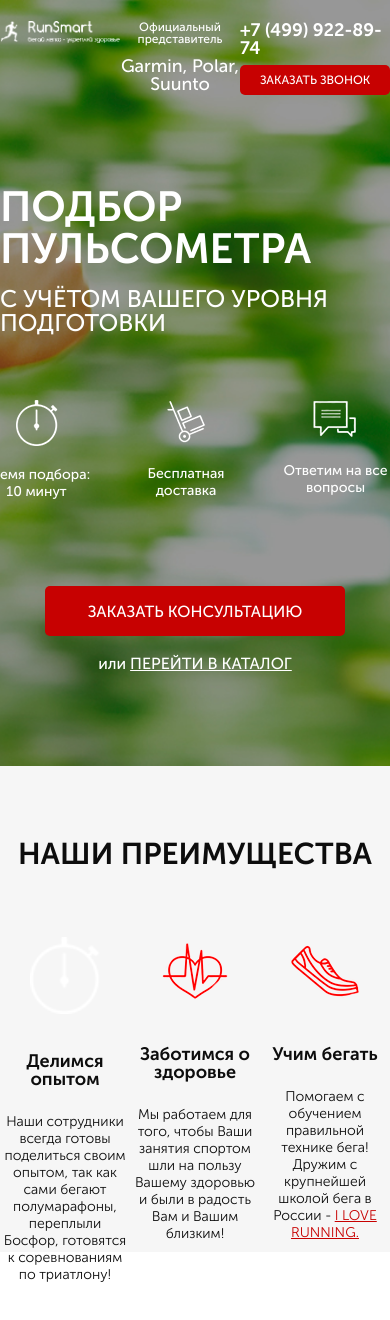
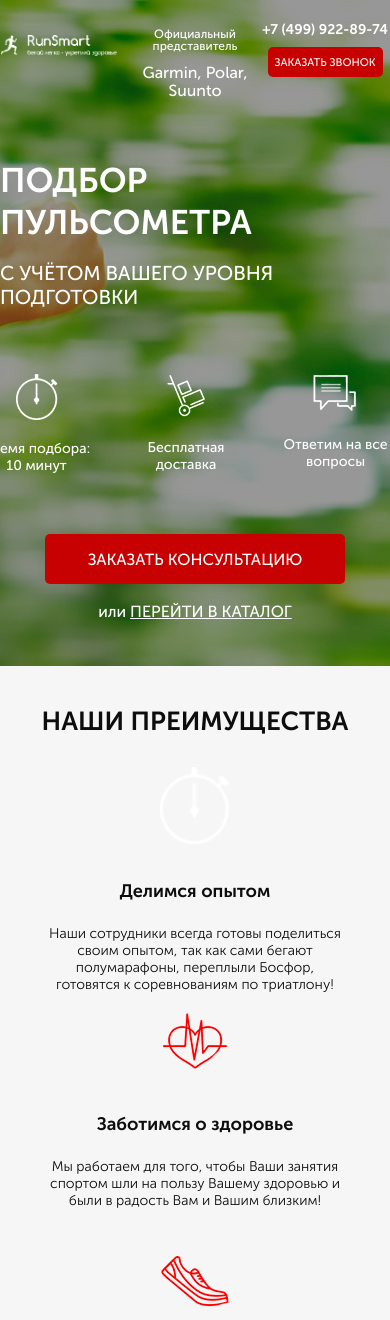
Before and after one commit to VladislavSklv/RunSmart, a website: page dist/src/index.html in a window 390 px wide. Shown: the top 1320 px of the page. Before the commit the page ends 1283 px from the top, so only its background shows below. Drawn offline with Linux system fonts and the light colour scheme; files whose address does not match are found by name.

Commit message:
add media for promo and adv on 768px

```diff
--- a/dist/src/sass/blocks/_advantages.scss
+++ b/dist/src/sass/blocks/_advantages.scss
@@ -42,3 +42,21 @@
         }
     }
 }
+
+@media(max-width: 768px){
+    .advantages{
+        padding: 40px 0 40px 0;
+        &__wrapper{
+            flex-direction: column;
+            align-items: center;
+        }
+        .section-header{
+            font-size: 26px;
+            margin-bottom: 30px;
+        }
+        &__item{
+            width: 300px;
+            height: 240px;
+        }
+    }
+}
--- a/dist/src/sass/blocks/_header.scss
+++ b/dist/src/sass/blocks/_header.scss
@@ -60,3 +60,34 @@
         }
     }
 }
+
+@media(max-width: 768px) {
+    .header{
+        justify-content: space-around;
+        &__logo{
+            width: 180px;
+            img{
+                margin-top: 14px;
+                width: 90%;
+            }
+        }
+        &__official{
+            width: 180px;
+            margin-top: 7px;
+            span{
+                font-size: 16px;
+            }
+        }
+        &__phone{
+            font-size: 14px;
+        }
+        &__contacts{
+            align-items: center;
+            width: 180px;
+        }
+        .button{
+            width: 115px;
+            font-size: 11px;
+        }
+    }
+}
--- a/dist/src/sass/blocks/_promo.scss
+++ b/dist/src/sass/blocks/_promo.scss
@@ -63,3 +63,23 @@
         }
     }
 }
+
+@media(max-width: 768px){
+    .promo{
+        min-height: 610px;
+        padding-bottom: 45px;
+        &__wrapper{
+            margin-top: 60px;
+        }
+        &__header{
+            font-size: 34px;
+        }
+        &__subheader{
+            font-size: 20px;
+        }
+        .button_main{
+            width: 300px;
+            margin-top: 60px;
+        }
+    }
+}
```
Also changed, not shown: dist/src/css/style.min.css.
